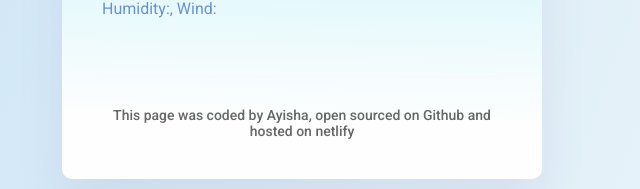
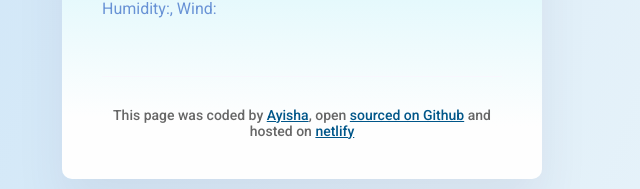
Before and after one commit to aishacmela/weather-application, a plain HTML site: page index.html in a window 1280 px wide. Shown: the part 313-502 px from the top of the page, without its empty margins (338-978 px from the left). Drawn offline with nearby package versions, Linux system fonts and the light colour scheme; no server answers.

Commit message:
added links on footer

```diff
--- a/index.html
+++ b/index.html
@@ -42,7 +42,8 @@
     </main>
     <footer>
 
-    This page was coded by Ayisha, open sourced on Github and hosted on netlify
+    This page was coded by <a href="https://github.com/aishacmela/"> Ayisha</a>, open <a href="https://github.com/aishacmela/weather-application" >sourced on Github</a>
+     and hosted on <a href="https://ayisha-weatherapplication.netlify.app/">netlify</a>
     </footer>
 </div>
 <script src="scrpt.js"></script>
--- a/scrpt.js
+++ b/scrpt.js
@@ -59,4 +59,4 @@ function search(event){
 let searchFormElement = document.querySelector("#search-form");
 searchFormElement.addEventListener("submit", search);
 
-searchcity("Cape Town")
+searchcity("Cape Town");
--- a/styles.css
+++ b/styles.css
@@ -82,3 +82,6 @@ footer{
 strong{
     color: #3b4a6b;
 }
+a{
+    color:#005689 ;
+}
```
